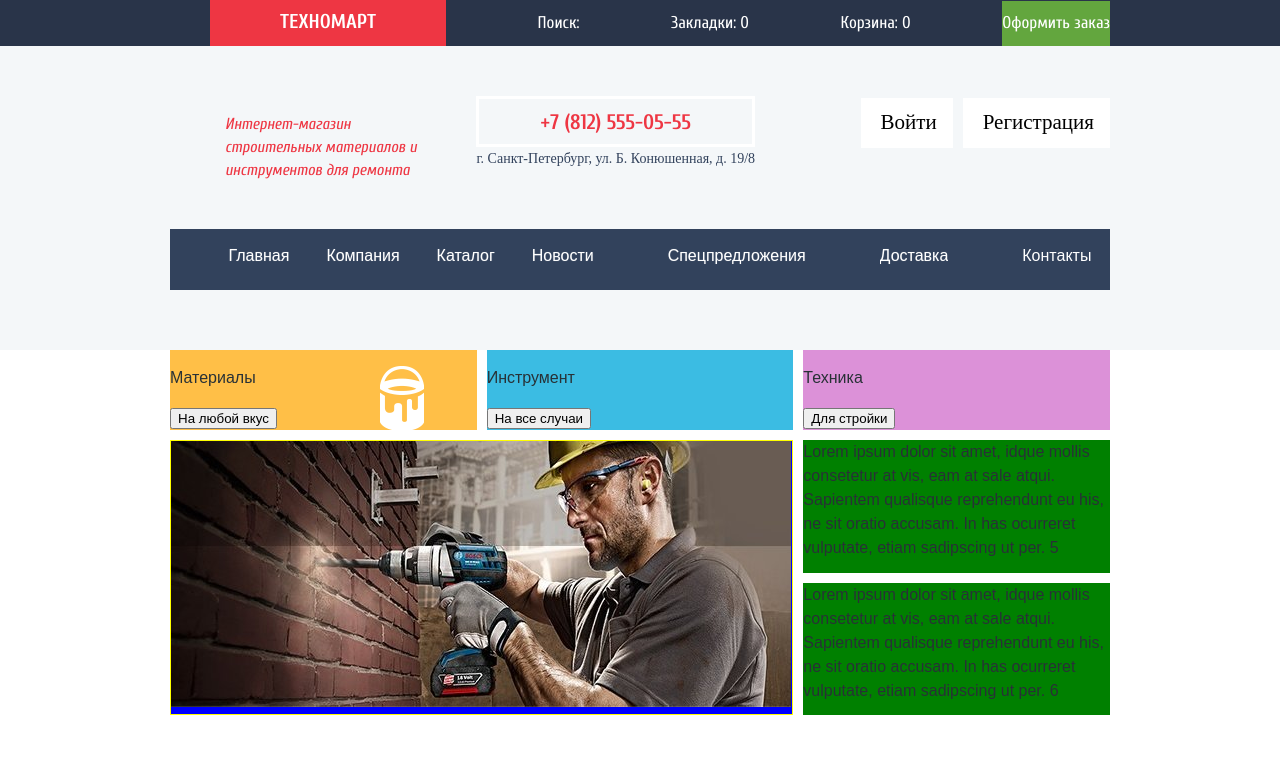
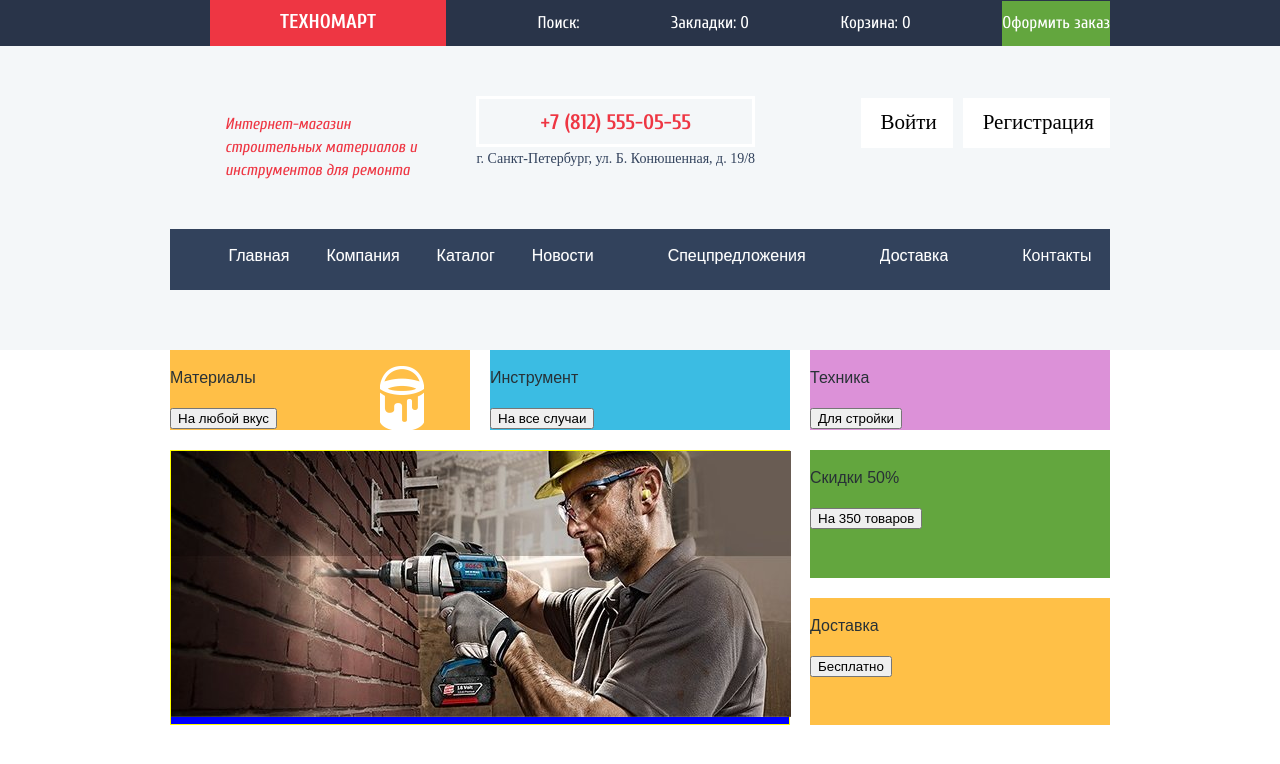
Before and after one commit to Kristine79/82297-technomart-24, a plain HTML site: page index.html in a window 1280 px wide. Drawn offline with Linux system fonts and the light colour scheme; files whose address does not match are found by name.

```diff
--- a/css/style.css
+++ b/css/style.css
@@ -490,7 +490,7 @@
 .grid {
     display: grid;
     grid-template-columns: repeat(3, 1fr);
-    grid-gap: 10px;
+    grid-gap: 20px;
     background-color: none;
     margin-bottom:100px;
 }
@@ -511,12 +511,16 @@
   background-color: #dc91d8;
 }
 
-.rect5, .rect6 {
-  background-color: green;
+.rect5 {
+  background-color: #63a63e;
 }
 
 .rect4 {
   background-color: blue;
+}
+
+.rect6 {
+  background-color: #ffc047;
 }
 
 
--- a/index.html
+++ b/index.html
@@ -98,7 +98,7 @@
   </header>
 
   <div class="container">
-<div class="grid">
+    <div class="grid">
 
   <div class="rect1">
     <p>Материалы</p>
@@ -111,19 +111,29 @@
     <p>Инструмент</p>
     <button>На все случаи</button>
   </div>
+
   <div class="rect3">
     <p>Техника</p>
     <button>Для стройки</button>
   </div>
+
   <div class="span-col-2 span-row-2 rect4">
+    <img src="img/manslide.jpg">
+  </div>
 
-<img src="img/manslide.jpg">
+  <div  class="rect5">
+    <p>Скидки 50%</p>
+    <button>На 350 товаров</button>
   </div>
-  <div  class="rect5">Lorem ipsum dolor sit amet, idque mollis consetetur at vis, eam at sale atqui. Sapientem qualisque reprehendunt eu his, ne sit oratio accusam. In has ocurreret vulputate, etiam sadipscing ut per. 5</div>
-  <div  class="rect6">Lorem ipsum dolor sit amet, idque mollis consetetur at vis, eam at sale atqui. Sapientem qualisque reprehendunt eu his, ne sit oratio accusam. In has ocurreret vulputate, etiam sadipscing ut per. 6</div>
 
-</div>
-</div>
+  <div class="rect6">
+    <p>Доставка</p>
+    <button>Бесплатно</button>
+  </div>
+  </div>
+
+    </div>
+  </div>
 
 
 
```
